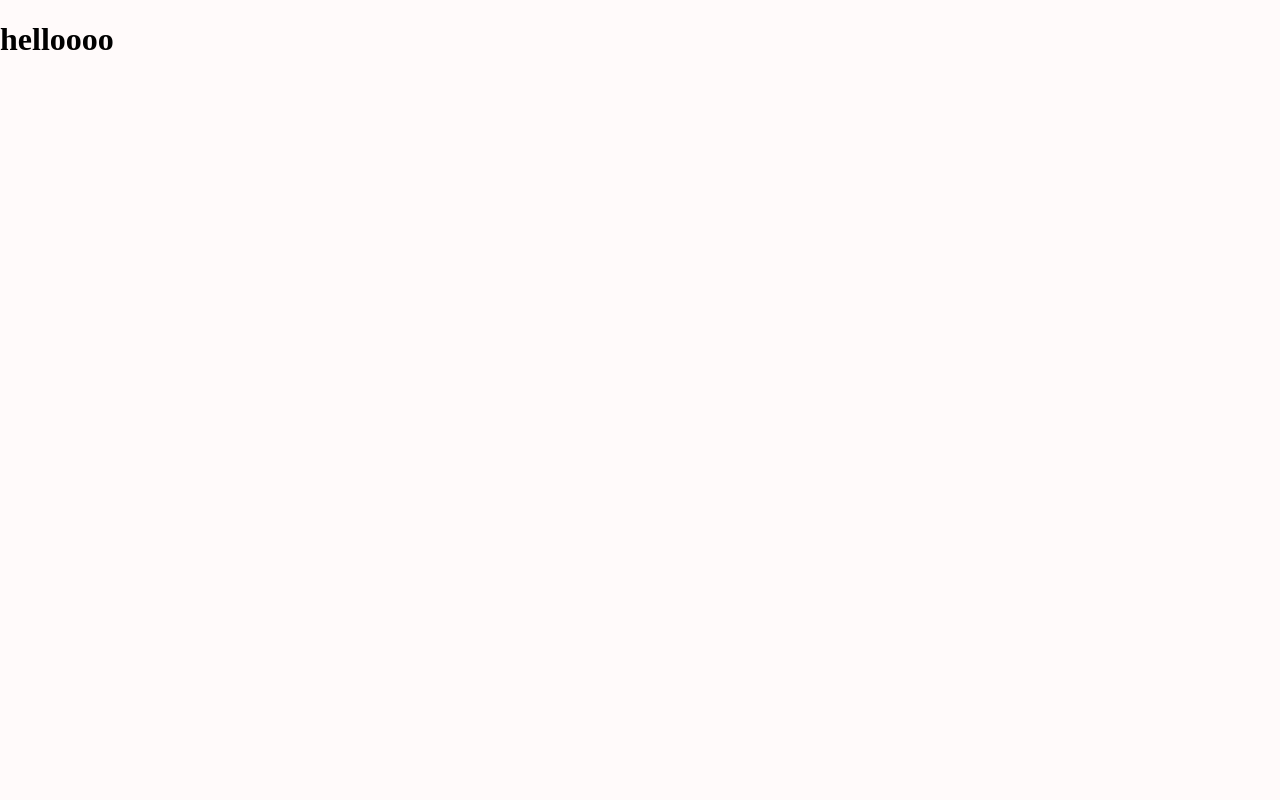
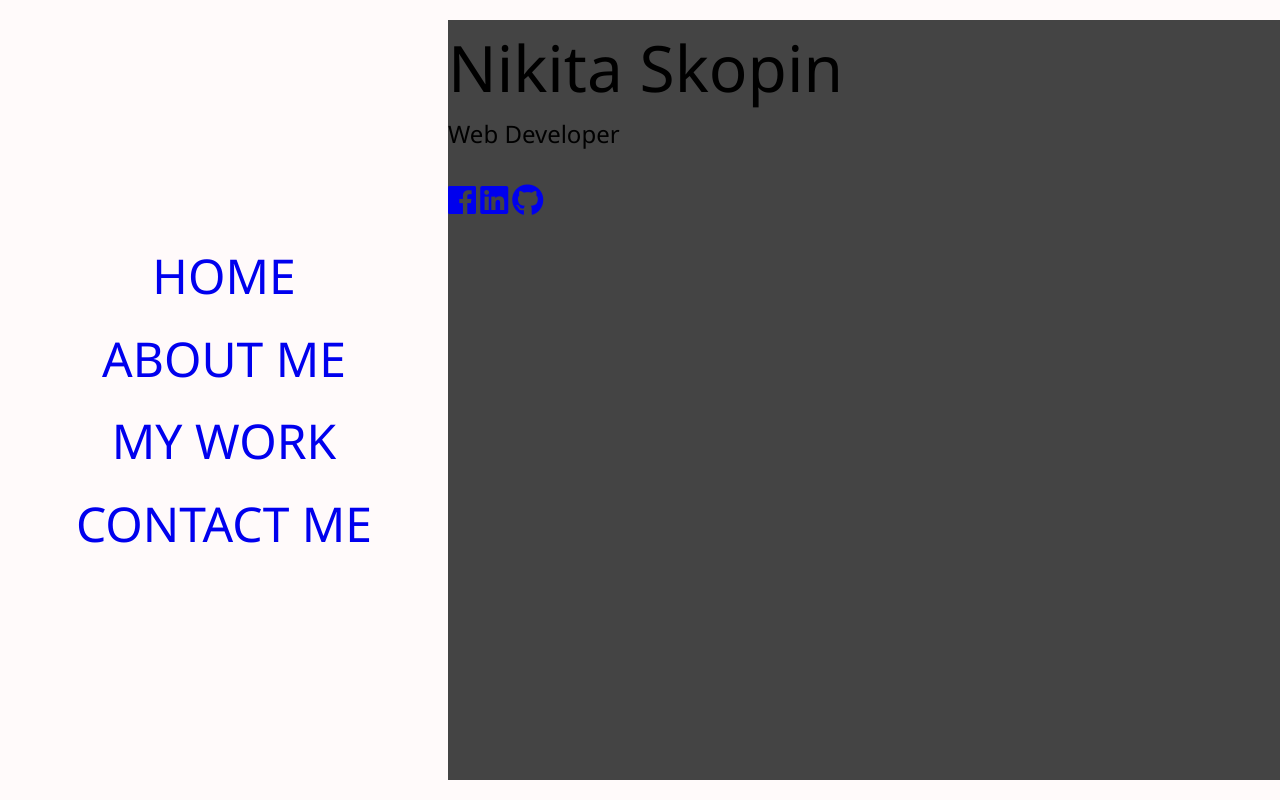
Before and after one commit to NikSkopin/portfolio_page, a website: page dist/index.html in a window 1280 px wide. Shown: the top 800 px of the page. Drawn offline with nearby package versions, Linux system fonts and the light colour scheme.

Commit message:
Basic markup and nav positioning

```diff
--- a/scss/main.scss
+++ b/scss/main.scss
@@ -1,5 +1,72 @@
 $primary-color: #fffafa;
+
+* {
+    box-sizing: border-box;
+}
 
 body {
     background-color: $primary-color;
+    height: 100%;
+    margin: 0;
+    font-family: 'Segoe UI', Tahoma, sans-serif;
+    line-height: 1.5;
 }
+
+//Headings
+h1, h2, h3 {
+    margin: 0;
+    font-weight: 400;
+
+    &.lg-heading {
+        font-size: 4rem;
+    }
+
+    &.sm-heading {
+        margin-bottom: 2rem;
+    }
+}
+
+a {
+    text-decoration: none;
+}
+
+nav {
+    position: fixed;
+    height: 100vh;
+    width: 35%;
+    min-width: 150px;
+}
+
+.menu-nav {
+    position: absolute;
+    top: 30%;
+    list-style-type: none;
+    height: 40%;
+    width: 100%;
+    margin: 0;
+    padding: 0;
+    display: flex;
+    flex-flow: column;
+    justify-content: space-between;
+    text-align: center;
+}
+
+.nav-item {
+    text-transform: uppercase;
+    font-size: 3rem;
+}
+
+.section-wrapper {
+    height: 100vh;
+    position: relative;
+}
+
+.container {
+    position: absolute;
+    top: 2.5%;
+    margin-left: 35%;
+    width: 65%;
+    height: 95%;
+    background-color: #444;
+    // border: 1px solid red;
+}
```
Also changed, not shown: dist/css/main.css, dist/index.html, dist/js/main.js (added).
